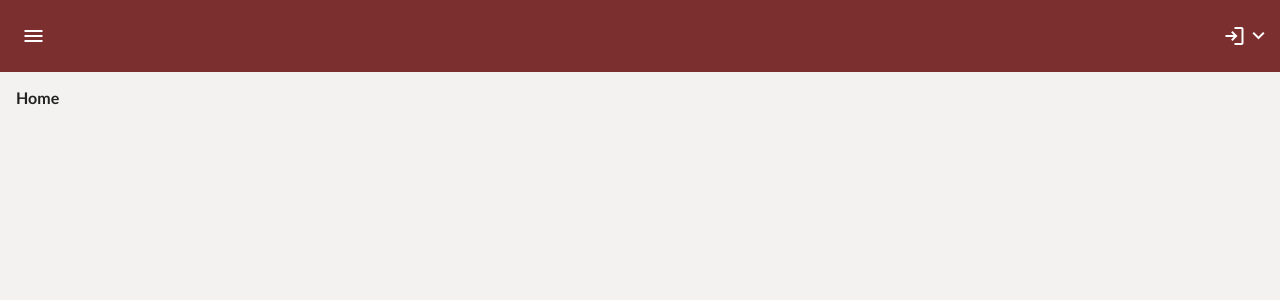
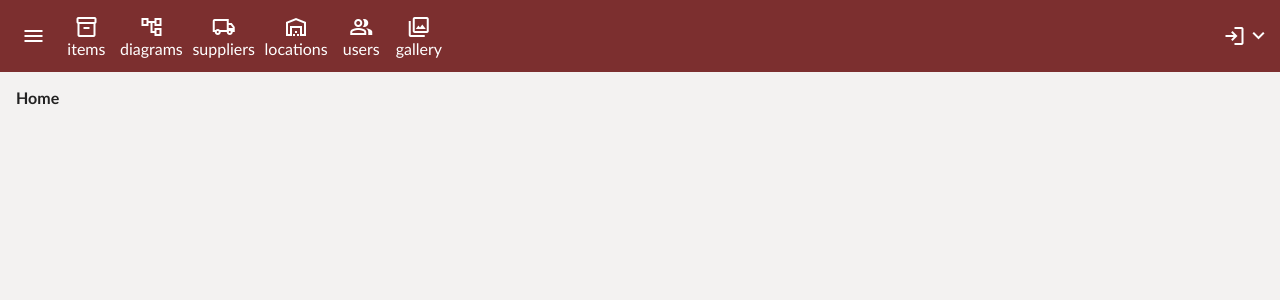
Before and after one commit to YoungPickling/project-sklad, an Angular app in the folder frontend/sklad/: page /workspace in a window 1280 px wide. Shown: the top 300 px of the page. Built offline with nearby package versions, Linux system fonts and the light colour scheme.

Commit message:
feat: header buttons

```diff
--- a/frontend/sklad/src/app/frontpage/login/login.component.html
+++ b/frontend/sklad/src/app/frontpage/login/login.component.html
@@ -5,7 +5,7 @@
     </div>
 
     <ng-template #loginTemplate>
-      <div class="error-box" *ngIf="error">Wrong username or password</div>
+      <div class="error-box" *ngIf="error">{{error}}</div>
       <p>login</p>
       <form #authForm="ngForm" (ngSubmit)="onSubmit(authForm)">
         <input
--- a/frontend/sklad/src/app/frontpage/login/login.component.ts
+++ b/frontend/sklad/src/app/frontpage/login/login.component.ts
@@ -44,8 +44,10 @@ export class LoginComponent {
       },
       error: errorMessage => {
         console.log(errorMessage);
-        if(errorMessage.error?.error) {
-          this.error = errorMessage.error?.error;
+        if(errorMessage.status == 0) {
+          this.error = 'Error connecting to the server, please try later'
+        } else if(errorMessage.status == 403) {
+          this.error = 'Wrong username or password';
         } else {
           this.error = 'Something went wrong';
         }
--- a/frontend/sklad/src/app/workspace/workspace.component.css
+++ b/frontend/sklad/src/app/workspace/workspace.component.css
@@ -844,3 +844,51 @@ header a {
 .w-tag-two {
   background-color: rgb(102, 74, 4);
 }
+
+.w-header-button-wrapper {
+  display: flex;
+  flex-direction: row;
+}
+
+.w-header-box {
+  align-content: center;
+  cursor: pointer;
+  transition: 0ms ease;
+}
+
+.w-header-box:hover {
+  background-color: #3DA1A1;
+  transition: 200ms ease;
+}
+
+.w-header-button {
+  border-radius: 50%;
+  min-width: 3rem;
+  margin: 0 0.3rem;
+  /* min-height: 3rem; */
+  display: flex;
+  flex-direction: column;
+  justify-content: center;
+  align-items: center;
+  cursor: pointer;
+}
+
+.w-header-button p {
+  margin: 0;
+  user-select: none;
+}
+
+.w-header-button-selected {
+  background-color: #2F7C7C;
+
+}
+
+.w-header-button-selected .mat-icon {
+  color: #000;
+  text-shadow: #fff 0 0 2px, #fff 1px 0 4px;
+}
+
+.w-header-button-selected p {
+  color: #000;
+  text-shadow: #fff 0 0 2px, #fff -1px 0 5px, #fff 1px 0 9px;
+}
--- a/frontend/sklad/src/app/workspace/workspace.component.html
+++ b/frontend/sklad/src/app/workspace/workspace.component.html
@@ -6,9 +6,77 @@
   <div class="workspace-page">
     <header class="w-header">
 
-      <div class="w-header-mobile-box">
-        <div class="w-side-bar-element" (click)="sideBarMaximized = !sideBarMaximized">
-          <mat-icon>menu</mat-icon>
+      <div class="w-header-button-wrapper">
+        <div class="w-header-mobile-box">
+          <div class="w-side-bar-element" (click)="sideBarMaximized = !sideBarMaximized">
+            <mat-icon>menu</mat-icon>
+          </div>
+        </div>
+
+        <div
+          class="w-header-box"
+          routerLinkActive="w-header-button-selected"
+          [routerLink]="['/workspace', companyId, 'items']"
+        >
+          <div class="w-header-button">
+            <mat-icon>inventory_2</mat-icon>
+            <p>items</p>
+          </div>
+        </div>
+
+        <div
+          class="w-header-box"
+          routerLinkActive="w-header-button-selected"
+          [routerLink]="['/workspace', companyId, 'diagrams']"
+        >
+          <div class="w-header-button">
+            <mat-icon>account_tree</mat-icon>
+            <p>diagrams</p>
+          </div>
+        </div>
+
+        <div
+          class="w-header-box"
+          routerLinkActive="w-header-button-selected"
+          [routerLink]="['/workspace', companyId, 'suppliers']"
+        >
+          <div class="w-header-button">
+            <mat-icon>local_shipping</mat-icon>
+            <p>suppliers</p>
+          </div>
+        </div>
+
+        <div
+          class="w-header-box"
+          routerLinkActive="w-header-button-selected"
+          [routerLink]="['/workspace', companyId, 'locations']"
+        >
+          <div class="w-header-button">
+            <mat-icon>warehouse</mat-icon>
+            <p>locations</p>
+          </div>
+        </div>
+
+        <div
+          class="w-header-box"
+          routerLinkActive="w-header-button-selected"
+          [routerLink]="['/workspace', companyId, 'users']"
+        >
+          <div class="w-header-button">
+            <mat-icon>group</mat-icon>
+            <p>users</p>
+          </div>
+        </div>
+
+        <div
+          class="w-header-box"
+          routerLinkActive="w-header-button-selected"
+          [routerLink]="['/workspace', companyId, 'gallery']"
+        >
+          <div class="w-header-button">
+            <mat-icon>photo_library</mat-icon>
+            <p>gallery</p>
+          </div>
         </div>
       </div>
 
@@ -77,15 +145,6 @@
         </div>
 
         <hr/>
-        <!-- <div
-          *ngFor="let menu of leftBarMenu"
-          class="w-max-element"
-          routerLinkActive="w-max-element-selected"
-          [routerLink]="menu.link"
-        >
-          <mat-icon>{{ menu.logo }}</mat-icon>
-          <p>{{ menu.name }}({{ menu.number }})</p>
-        </div> -->
         <div
           class="w-max-element"
           routerLinkActive="w-max-element-selected"
```
